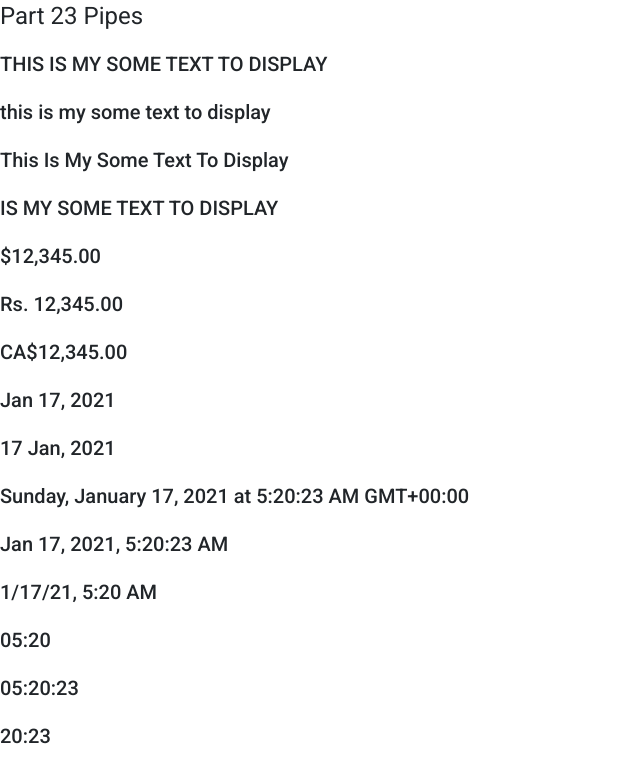
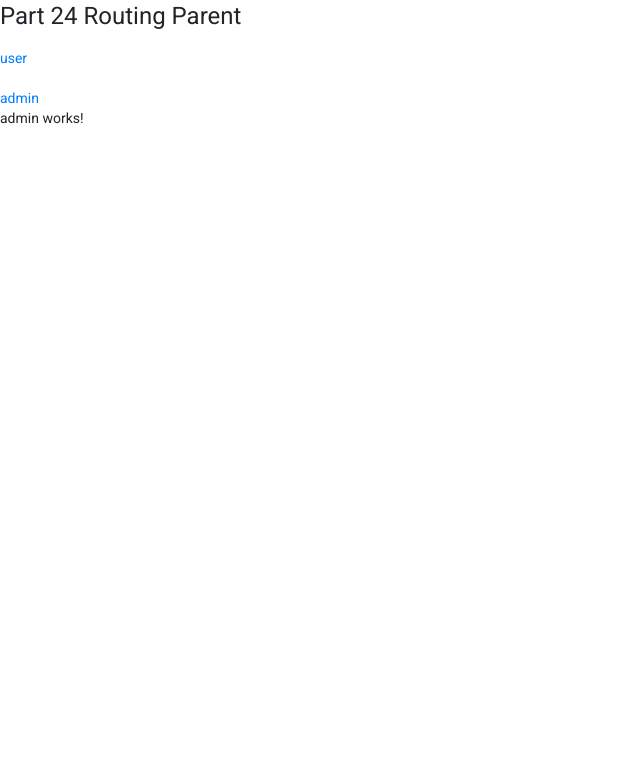
Before and after one commit to ahsansoftengineer/Learn_Angular_Ahsan, an Angular app: page /admin in a window 1280 px wide. Before the commit this address led to /. Shown: the top 782 px of the page, without its empty margins (0-640 px from the left). Built offline with nearby package versions, Linux system fonts and the light colour scheme.

Commit message:
Part 24 Routing

```diff
--- /dev/null
+++ b/src/app/admin/admin.component.html
@@ -0,0 +1 @@
+<p>admin works!</p>
--- /dev/null
+++ b/src/app/admin/admin.component.ts
@@ -0,0 +1,15 @@
+import { Component, OnInit } from '@angular/core';
+
+@Component({
+  selector: 'app-admin',
+  templateUrl: './admin.component.html',
+  styleUrls: ['./admin.component.css']
+})
+export class AdminComponent implements OnInit {
+
+  constructor() { }
+
+  ngOnInit(): void {
+  }
+
+}
--- a/src/app/app-routing.module.ts
+++ b/src/app/app-routing.module.ts
@@ -1,7 +1,21 @@
 import { NgModule } from '@angular/core';
 import { Routes, RouterModule } from '@angular/router';
+import { UserComponent } from './user/user.component';
+import { AdminComponent } from './admin/admin.component';
 
-const routes: Routes = [];
+
+const routes: Routes = [
+  {
+    path:'user',
+    component:UserComponent
+  },
+  {
+    path:'admin',
+    component:AdminComponent
+  }
+
+
+];
 
 @NgModule({
   imports: [RouterModule.forRoot(routes)],
--- a/src/app/app.component.html
+++ b/src/app/app.component.html
@@ -1,16 +1,5 @@
-<h1>Part 23 Pipes</h1>
-<h2>{{text | uppercase}}</h2>
-<h2>{{text | lowercase}}</h2>
-<h2>{{text | titlecase}}</h2>
-<h2>{{text | slice:4:text.length | uppercase}}</h2>
-<h2>{{money | currency:'USD'}}</h2>
-<h2>{{money | currency:'Rs. '}}</h2>
-<h2>{{money | currency:'CAD'}}</h2>
-<h2>{{tarikh | date}}</h2>
-<h2>{{tarikh | date:'dd MMM, yyyy'}}</h2>
-<h2>{{tarikh | date:'full'}}</h2>
-<h2>{{tarikh | date:'medium'}}</h2>
-<h2>{{tarikh | date:'short'}}</h2>
-<h2>{{tarikh | date:'hh:mm'}}</h2>
-<h2>{{tarikh | date:'hh:mm:ss'}}</h2>
-<h2>{{tarikh | date:'mm:ss'}}</h2>
+<h1>Part 24 Routing Parent</h1>
+<a routerLink="user">user</a>
+<br><br>
+<a routerLink="admin">admin</a>
+<router-outlet></router-outlet>
--- a/src/app/app.component.ts
+++ b/src/app/app.component.ts
@@ -7,10 +7,6 @@ import { AppRoutingModule } from './app-routing.module'
   styleUrls: ['./app.component.css']
 })
 export class AppComponent {
-  // Part 23 Pipes
-  money:number = 12345;
-  tarikh = Date.now();
-  text:string = 'this Is mY some text to display'
-
+  // Part 24 Routing
 
 }
--- a/src/app/app.module.ts
+++ b/src/app/app.module.ts
@@ -8,10 +8,14 @@ import { NgbModule } from '@ng-bootstrap/ng-bootstrap';
 import { BrowserAnimationsModule } from '@angular/platform-browser/animations';
 import { MatButtonModule } from '@angular/material/button'
 import { MatSliderModule } from '@angular/material/slider';
+import { UserComponent } from './user/user.component';
+import { AdminComponent } from './admin/admin.component';
 
 @NgModule({
   declarations: [
     AppComponent,
+    UserComponent,
+    AdminComponent,
   ],
   imports: [
     BrowserModule,
--- /dev/null
+++ b/src/app/user/user.component.html
@@ -0,0 +1 @@
+<p>user works!</p>
--- /dev/null
+++ b/src/app/user/user.component.ts
@@ -0,0 +1,15 @@
+import { Component, OnInit } from '@angular/core';
+
+@Component({
+  selector: 'app-user',
+  templateUrl: './user.component.html',
+  styleUrls: ['./user.component.css']
+})
+export class UserComponent implements OnInit {
+
+  constructor() { }
+
+  ngOnInit(): void {
+  }
+
+}
```
Also changed, not shown: src/app/admin/admin.component.css (added), src/app/user/user.component.css (added), 2 other files (tests, documents, lock files or other folders).
